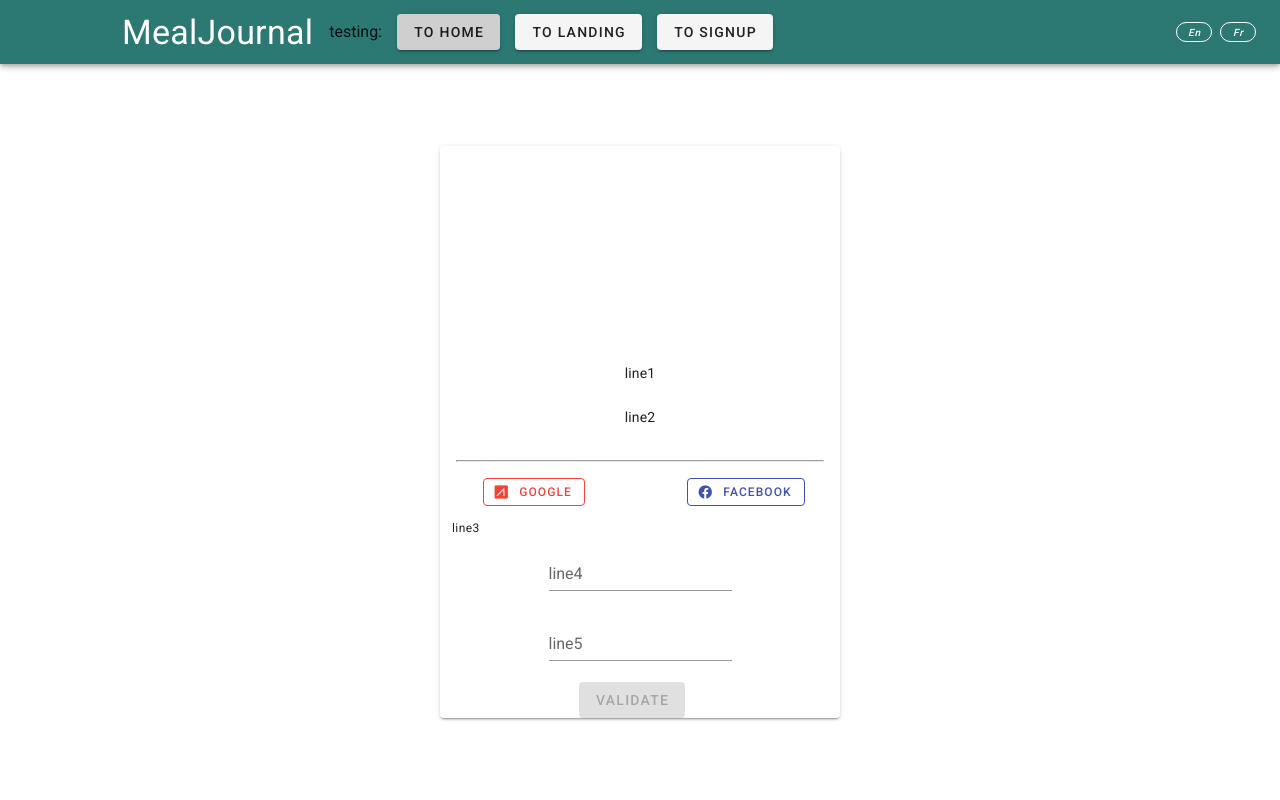
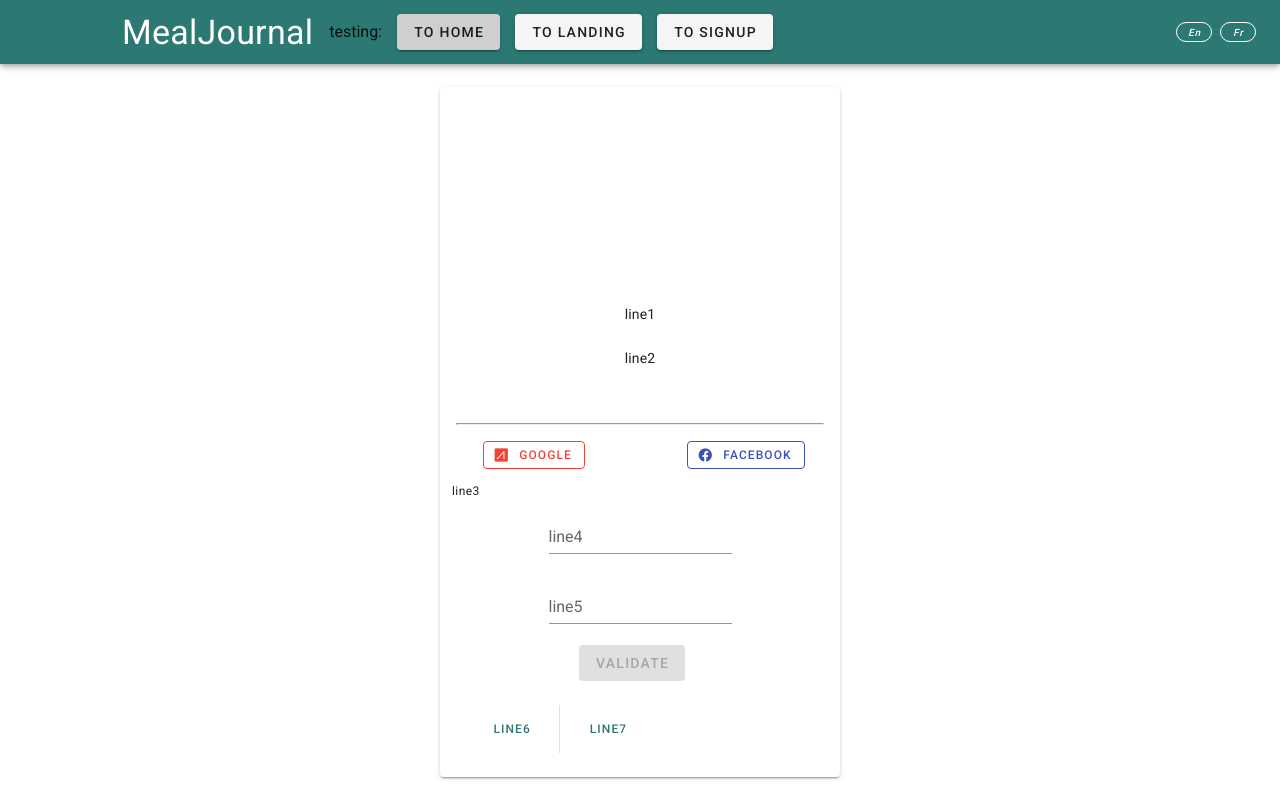
Before and after one commit to vincesavvy/mealjournal-router, a Vue app: page /landing in a window 1280 px wide. Built offline with nearby package versions, Linux system fonts and the light colour scheme.

Commit message:
Updated login.vue to add the new user sign-up possible.
will need to route it now.

```diff
--- a/src/components/Login.vue
+++ b/src/components/Login.vue
@@ -1,17 +1,13 @@
 <template>
   <!-- card -->
   <v-card class="mx-auto" max-width="400">
-    <v-img
-      class="white--text align-end"
-      height="200px"
-      contain
-      src="@/assets/login-image.png"
-    ></v-img>
+    <v-img class="white--text align-end" height="200px" contain src="@/assets/login-image.png"></v-img>
 
     <v-card-text class="text--primary">
       <div style="text-align:center">{{ $t("line1") }}</div>
       <br />
       <div style="text-align:center">{{ $t("line2") }}</div>
+      <br />
     </v-card-text>
     <hr style="margin:1em" />
 
@@ -44,26 +40,35 @@
                 <template v-slot:label>{{ $t("line4") }}</template>
               </v-text-field>
 
-              <v-text-field
-                v-model="password"
-                :rules="passwordRules"
-                required
-                type="password"
-              >
+              <v-text-field v-model="password" :rules="passwordRules" required type="password">
                 <template v-slot:label>{{ $t("line5") }}</template>
               </v-text-field>
 
               <div align="center">
-                <v-btn
-                  :disabled="!valid"
-                  color="success"
-                  class="mr-4"
-                  @click="validate"
-                  >Validate</v-btn
-                >
+                <v-btn :disabled="!valid" color="success" class="mr-4" @click="validate">Validate</v-btn>
               </div>
             </v-form>
           </v-row>
+          <br />
+          <!-- Signup button -->
+          <v-container>
+            <v-toolbar flat dense>
+              <v-toolbar-items>
+                <v-btn text small rounded color="primary">
+                  {{
+                  $t("line6")
+                  }}
+                </v-btn>
+                <!-- line -->
+                <v-divider class="mx-4" :inset="inset" vertical></v-divider>
+                <v-btn text small color="primary">
+                  {{
+                  $t("line7")
+                  }}
+                </v-btn>
+              </v-toolbar-items>
+            </v-toolbar>
+          </v-container>
         </v-container>
       </v-col>
     </v-row>
@@ -119,14 +124,19 @@ export default {
     "line2": "Use a Google or Facebook account, or use your email.",
     "line3": "email login:",
     "line4": "Email",
-    "line5": "Password"
+    "line5": "Password",
+    "line6": "new user sign-up",
+    "line7": "Sign up!"
   },
   "fr": {
     "line1": "Afin d'utiliser l'application MealJournal, vous devrez vous connecter à votre compte.",
     "line2": "Utilisez un compte Google ou Facebook, sinon connectez-vous avec votre courriel.",
     "line3": "Connection à l'aide du courriel:",
     "line4": "Courriel:",
-    "line5": "Mot de passe"
+    "line5": "Mot de passe",
+    "line6": "Pas de compte?",
+    "line7": "Creez un compte!"
+
 
 
   }
```
